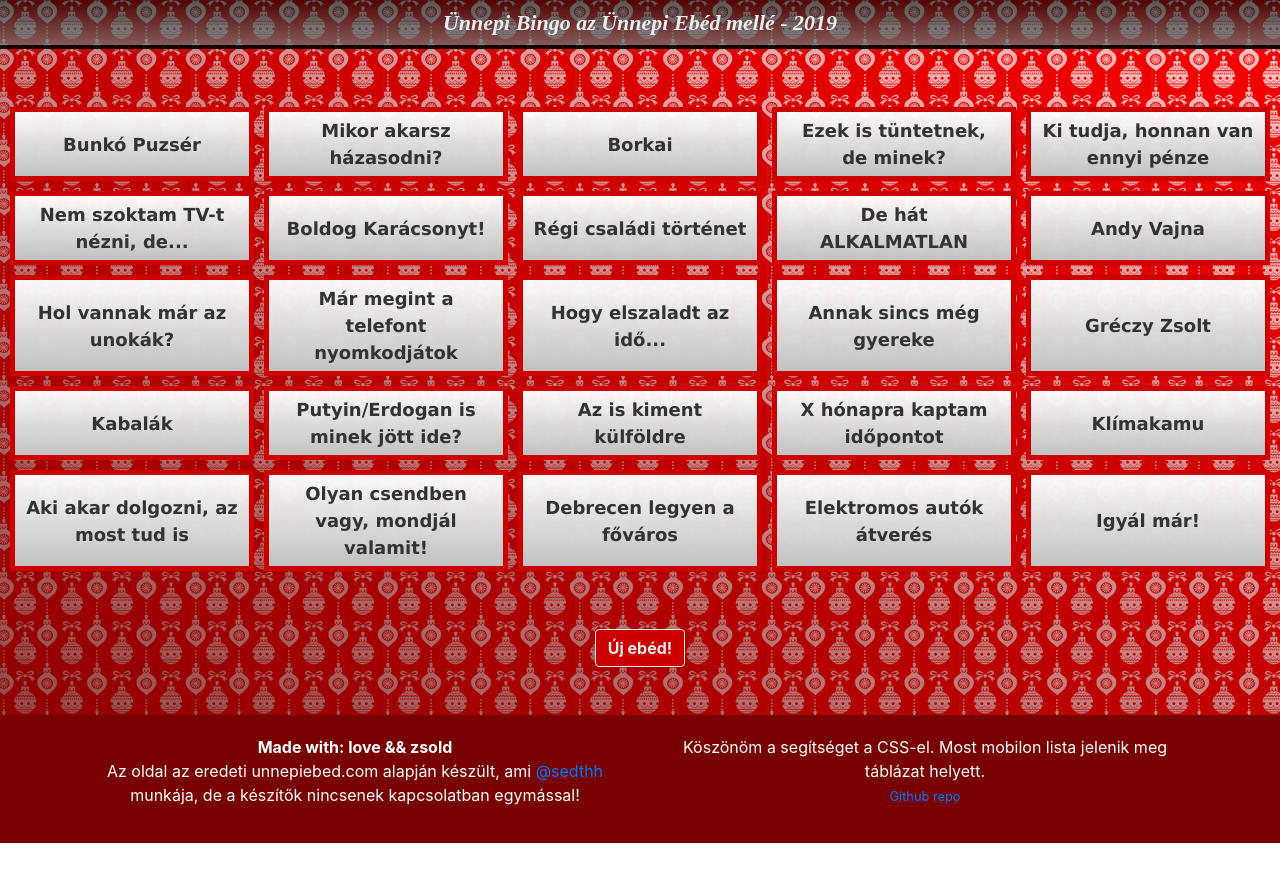
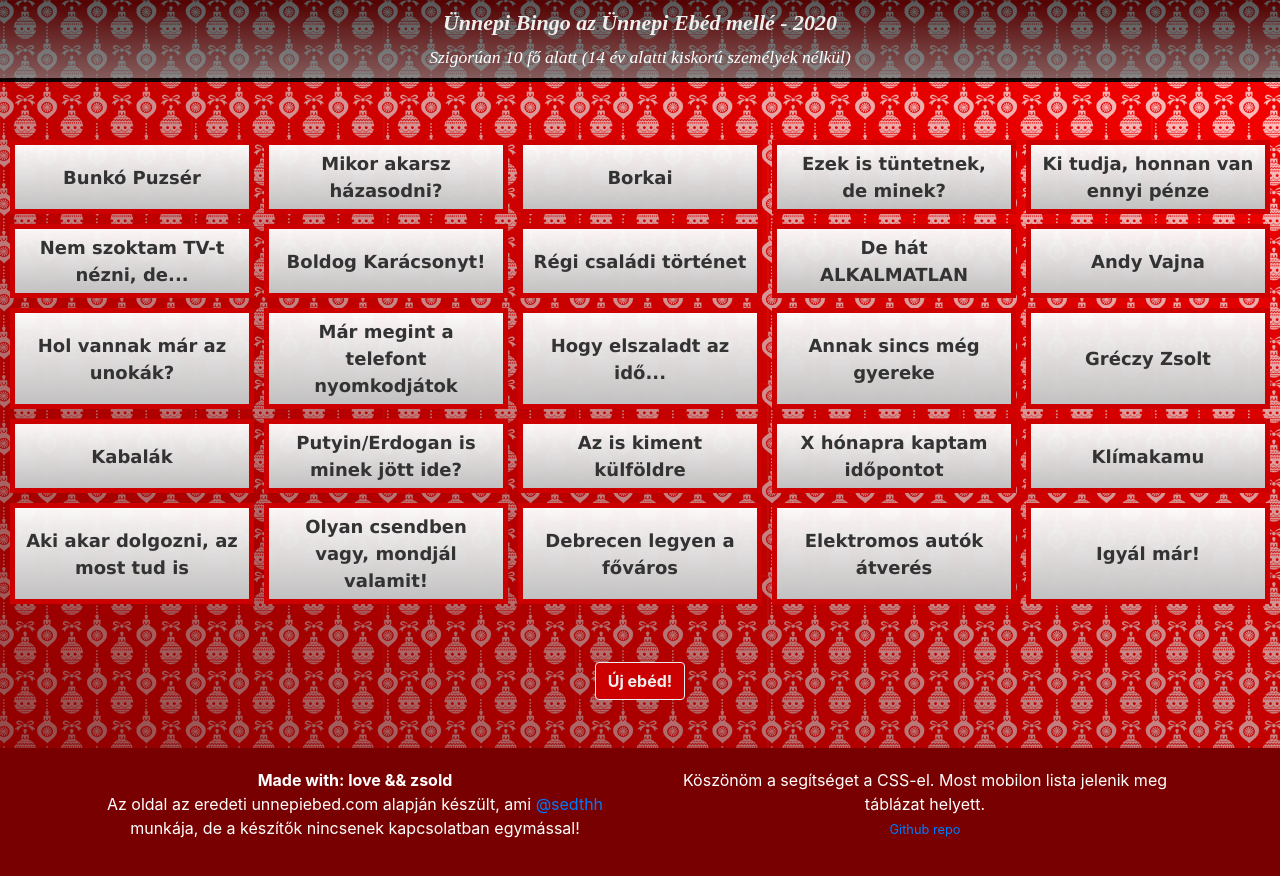
Before and after one commit to gazben/melymagyar-bingo, a Vue app: page / in a window 1280 px wide. Before the commit the page ends 843 px from the top, so only its background shows below. Built offline with nearby package versions, Linux system fonts and the light colour scheme.

Commit message:
Add government warning

```diff
--- a/src/components/AppHeader.vue
+++ b/src/components/AppHeader.vue
@@ -1,7 +1,14 @@
 <template>
-    <header>
-        <p class="mb-0">Ünnepi Bingo az Ünnepi Ebéd mellé - 2019</p>
-    </header>
+  <header>
+    <p class="mb-0">Ünnepi Bingo az Ünnepi Ebéd mellé - 2020</p>
+    <p class="mb-0">
+      <small>
+        <a style="color: white; text-decoration: none" target="_blank" href="https://koronavirus.gov.hu/cikkek/operativ-torzs-megjelent-karacsonyi-idoszakra-vonatkozo-kormanyrendelet">
+          Szigorúan 10 fő alatt (14 év alatti kiskorú személyek nélkül)
+        </a>
+      </small>
+    </p>
+  </header>
 </template>
 
 <style>
```
